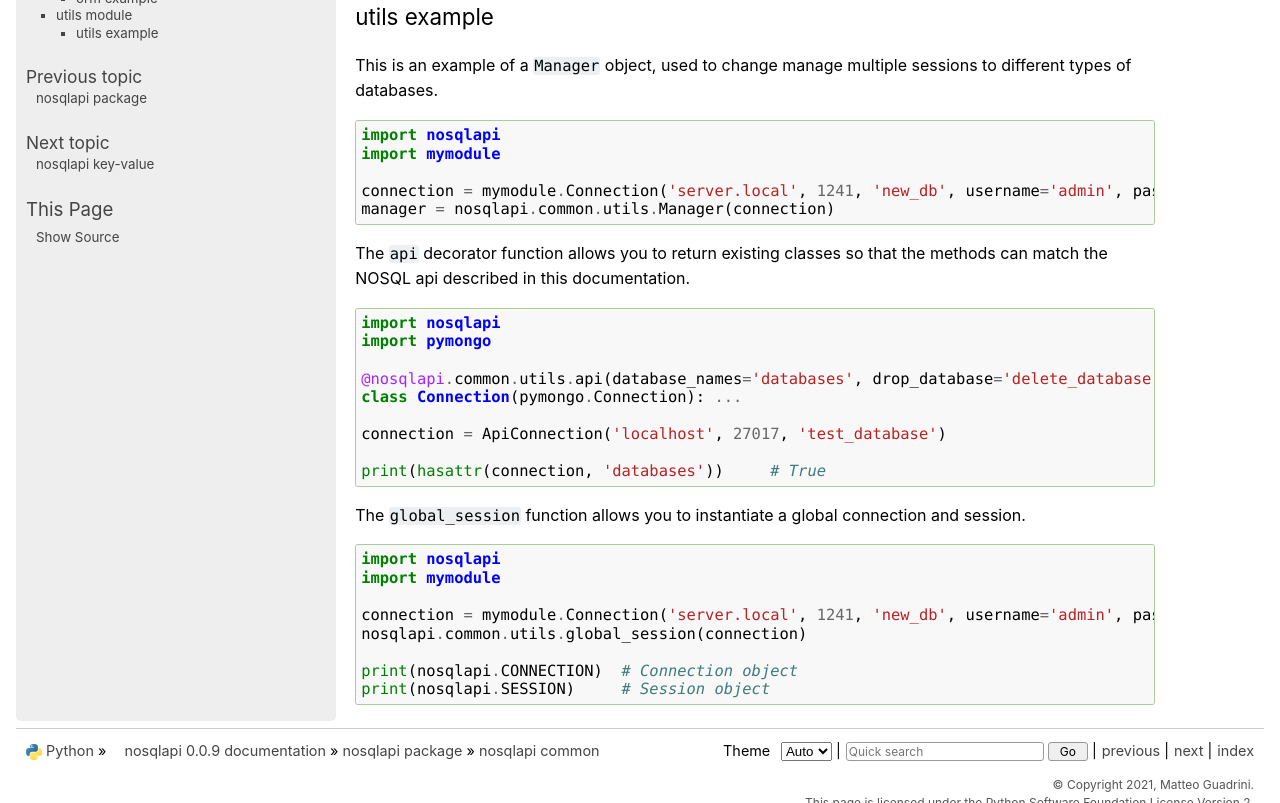
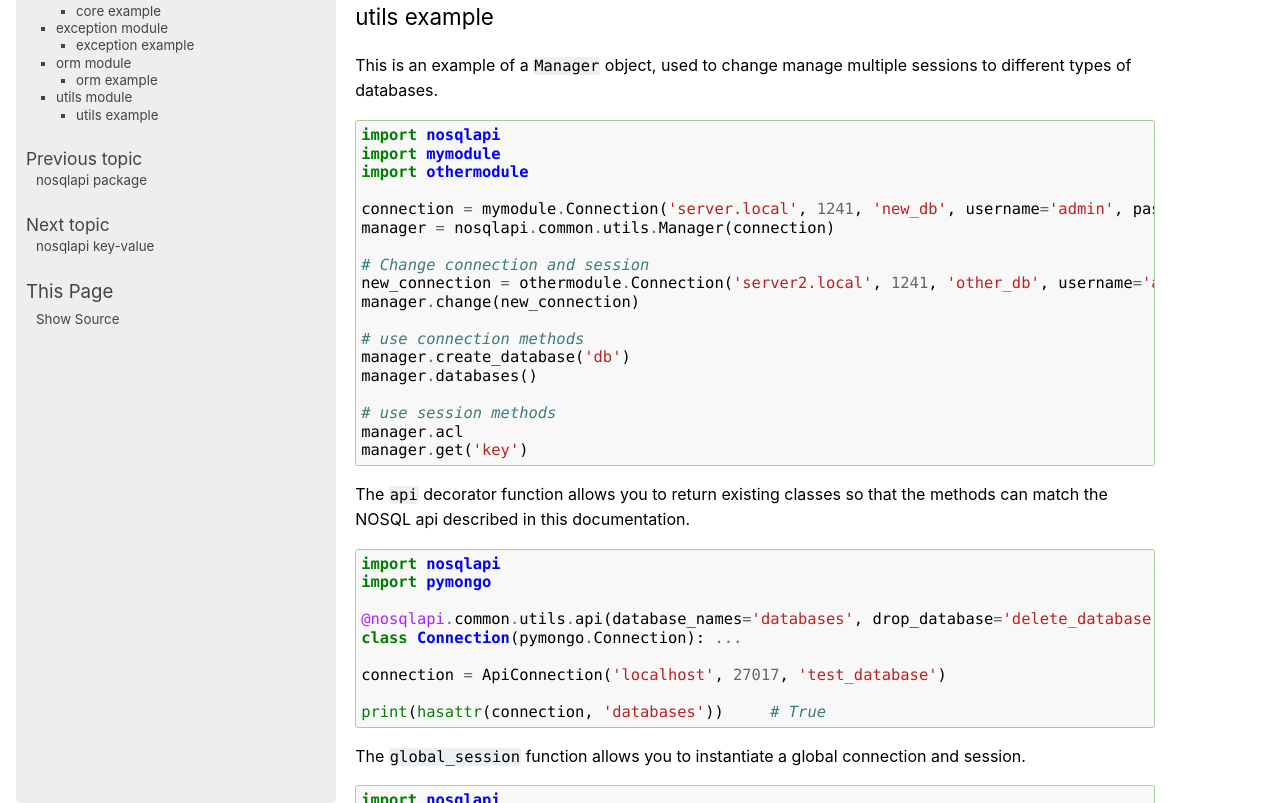
Before and after one commit to MatteoGuadrini/nosqlapi, a Sphinx documentation site: the page built from docs/source/nosqlapi_common.rst, in a window 1280 px wide and 900 px high, scrolled down 2360 px, cut to the strip 97-900 px from the top of the window. Built offline with Sphinx 7.4.7, drawn with Linux system fonts in a browser that asks for light colours.

Commit message:
Fix manager class session

```diff
--- a/docs/source/nosqlapi_common.rst
+++ b/docs/source/nosqlapi_common.rst
@@ -127,9 +127,22 @@
 
     import nosqlapi
     import mymodule
+    import othermodule
 
     connection = mymodule.Connection('server.local', 1241, 'new_db', username='admin', password='pa$$w0rd', ssl=True)
     manager = nosqlapi.common.utils.Manager(connection)
+
+    # Change connection and session
+    new_connection = othermodule.Connection('server2.local', 1241, 'other_db', username='admin', password='pa$$w0rd', ssl=True)
+    manager.change(new_connection)
+
+    # use connection methods
+    manager.create_database('db')
+    manager.databases()
+
+    # use session methods
+    manager.acl
+    manager.get('key')
 
 The ``api`` decorator function allows you to return existing classes so that the methods can match the NOSQL api described in this documentation.
 
```
